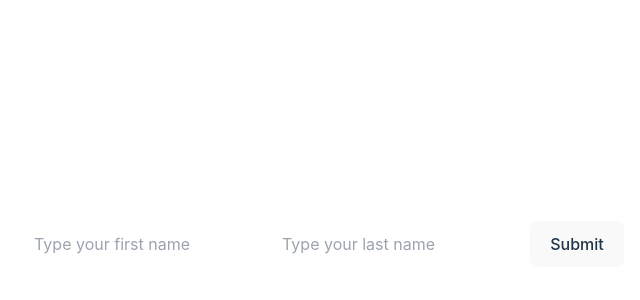
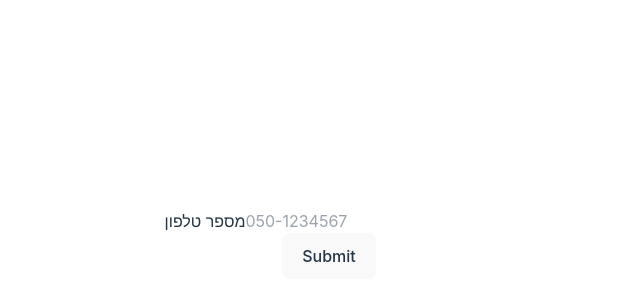
Before and after one commit to RonenMars/zipzip, a React (Vite) app: page / in a window 1280 px wide. Shown: the part 156-456 px from the top of the page, without its empty margins (311-951 px from the left). Built offline with nearby package versions, Linux system fonts and the light colour scheme.

Commit message:
Add i18n support

```diff
--- a/package.json
+++ b/package.json
@@ -14,9 +14,11 @@
     "eslint-config-prettier": "^8.8.0",
     "eslint-plugin-jsx-a11y": "^6.7.1",
     "eslint-plugin-react": "^7.33.0",
+    "i18next": "^23.2.11",
     "prettier": "^3.0.0",
     "react": "^18.2.0",
     "react-dom": "^18.2.0",
+    "react-i18next": "^13.0.2",
     "react-router-dom": "^6.14.2"
   },
   "devDependencies": {
--- a/src/components/atoms/Input.tsx
+++ b/src/components/atoms/Input.tsx
@@ -4,9 +4,15 @@ interface InputProps {
   onChange?: (event: React.ChangeEvent<HTMLInputElement>) => void;
   name: string;
   placeholder: string;
+  label: string;
 }
-const Input: React.FC<InputProps> = ({ name, placeholder, onChange, ...props }: InputProps) => {
-  return <input name={name} onChange={onChange} placeholder={placeholder} {...props} />;
+const Input: React.FC<InputProps> = ({ name, placeholder, onChange, label, ...props }: InputProps) => {
+  return (
+    <div>
+      <label htmlFor={name}>{label}</label>
+      <input name={name} onChange={onChange} placeholder={placeholder} {...props} />
+    </div>
+  );
 };
 
 export default Input;
--- a/src/components/pages/Login.tsx
+++ b/src/components/pages/Login/Main.tsx
@@ -1,12 +1,14 @@
 import React from 'react';
 import { Button, Input } from '@components/atoms';
 import { Form } from '@components/molecules';
+import { useTranslation } from 'react-i18next';
 
 const Login: React.FC = () => {
+  const { t } = useTranslation();
+
   return (
     <Form>
-      <Input name="firstName" placeholder="Type your first name" />
-      <Input name="lastName" placeholder="Type your last name" />
+      <Input name="phoneNumber" placeholder={t('demoPhoneNumber')} label={t('phoneNumber')} />
       <Button type="submit">Submit</Button>
     </Form>
   );
--- /dev/null
+++ b/src/components/pages/Login/index.ts
@@ -0,0 +1,2 @@
+import Login from './Main';
+export { Login };
--- a/src/components/pages/index.ts
+++ b/src/components/pages/index.ts
@@ -1,2 +1,2 @@
-import Login from './Login';
+import { Login } from './Login';
 export { Login };
--- /dev/null
+++ b/src/i18n.js
@@ -0,0 +1,20 @@
+import i18n from 'i18next';
+import { initReactI18next } from 'react-i18next';
+import login from './locales/he/login.json';
+
+const translations = Object.assign({}, login);
+const resources = {
+  he: {
+    translation: translations,
+  },
+};
+
+i18n.use(initReactI18next).init({
+  resources,
+  lng: 'he',
+  interpolation: {
+    escapeValue: false, // react already safes from xss
+  },
+});
+
+export default i18n;
--- /dev/null
+++ b/src/locales/he/login.json
@@ -0,0 +1,4 @@
+{
+  "phoneNumber": "מספר טלפון",
+  "demoPhoneNumber": "050-1234567"
+}
--- a/src/main.tsx
+++ b/src/main.tsx
@@ -3,6 +3,7 @@ import ReactDOM from 'react-dom/client';
 import App from './App.tsx';
 import './index.css';
 import { BrowserRouter } from 'react-router-dom';
+import './i18n';
 
 ReactDOM.createRoot(document.getElementById('root')!).render(
   <React.StrictMode>
```
Also changed, not shown: 1 other file (tests, documents, lock files or other folders).
